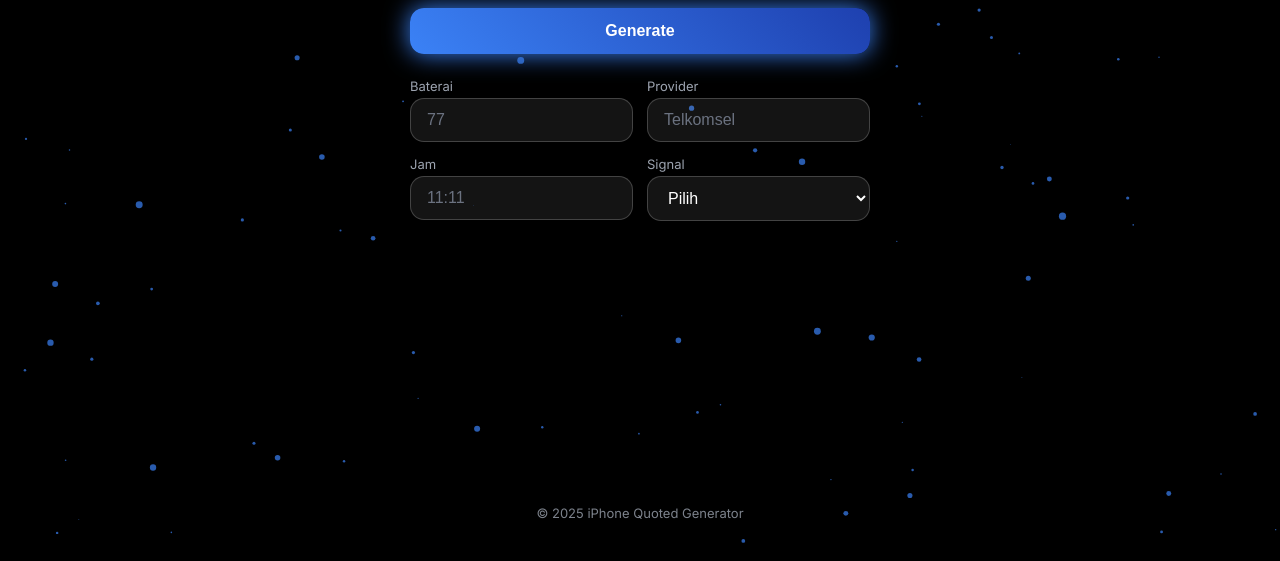
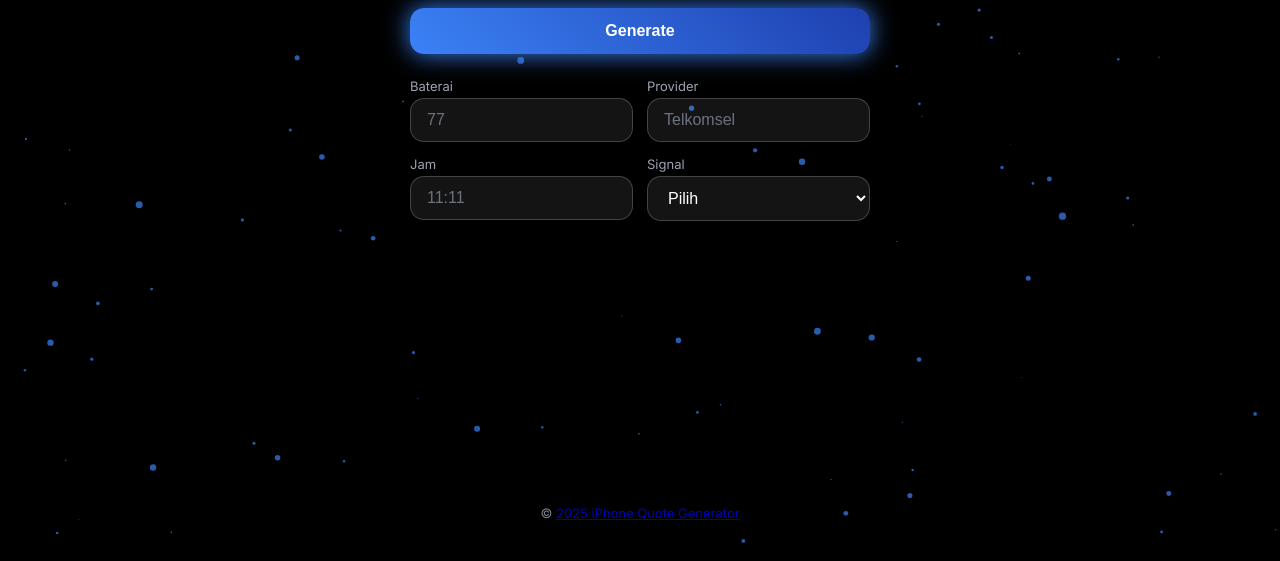
Before and after one commit to GitaNraeni/iqc-generator-v2, a plain HTML site: page index.html in a window 1280 px wide. Shown: the part 239-800 px from the top of the page. Drawn offline with Linux system fonts and the light colour scheme.

Commit message:
index.html

```diff
--- a/index.html
+++ b/index.html
@@ -320,7 +320,7 @@
 
     <!-- Footer -->
     <footer>
-      © 2025 iPhone Quoted Generator
+      © <a href="https://github.com/GitaNraeni" target="_blank">2025 iPhone Quote Generator</a>
     </footer>
   </div>
 
```
